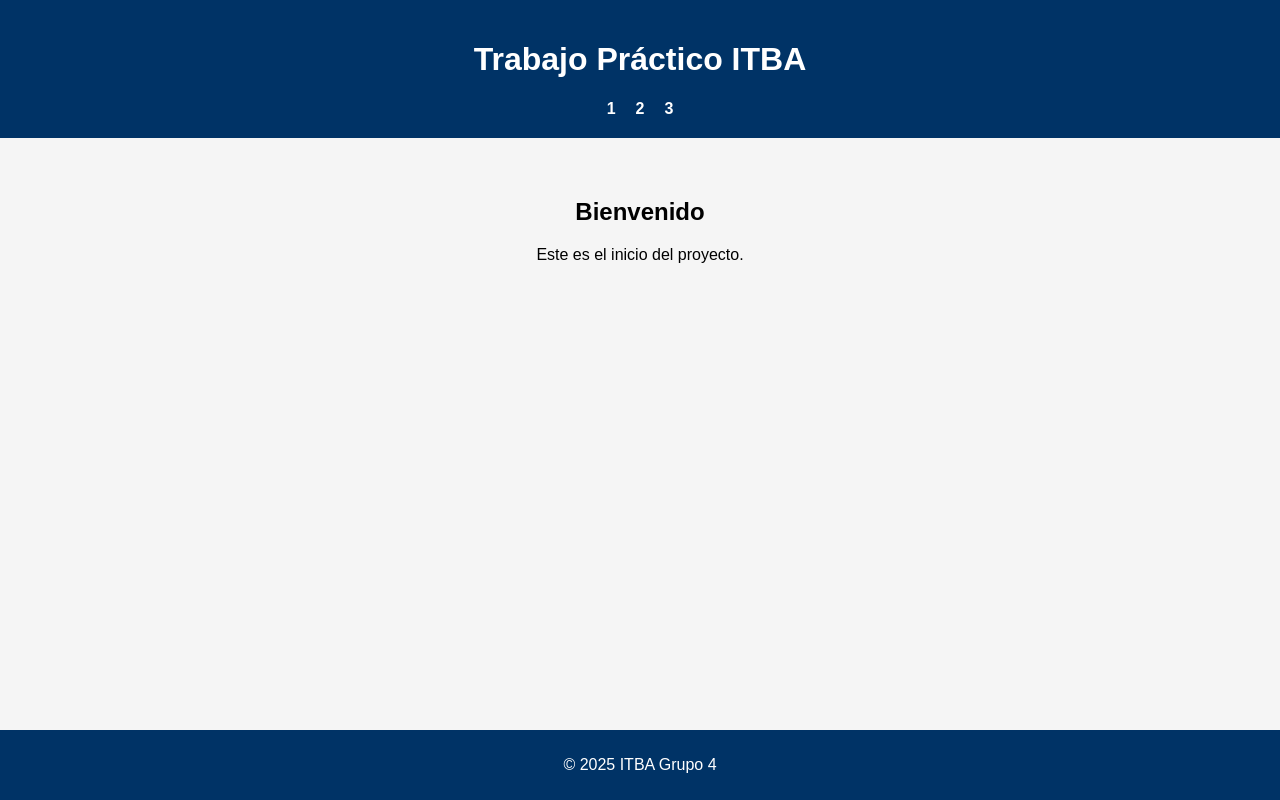
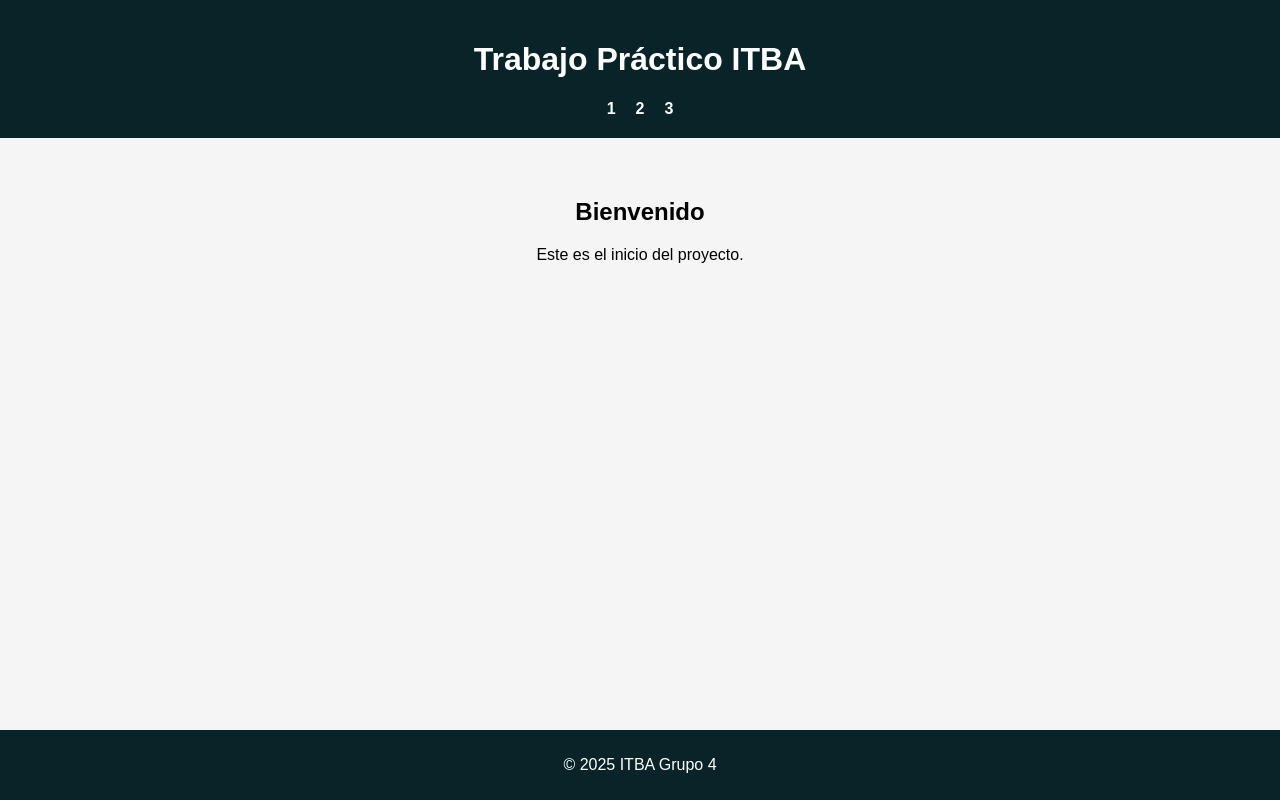
Before and after one commit to Lara-Ienco/Sprint2ITBAGrupo4, a plain HTML site: page index.html in a window 1280 px wide. Drawn offline with Linux system fonts and the light colour scheme.

Commit message:
cambio color de header y footer

```diff
--- a/styles.css
+++ b/styles.css
@@ -6,7 +6,7 @@
 }
 
 header {
-    background: #003366;
+    background: #082429;
     color: #fff;
     padding: 20px 0;
     text-align: center;
@@ -33,7 +33,7 @@
 }
 
 footer {
-    background: #003366;
+    background: #082429;
     color: #fff;
     text-align: center;
     padding: 10px 0;
```
